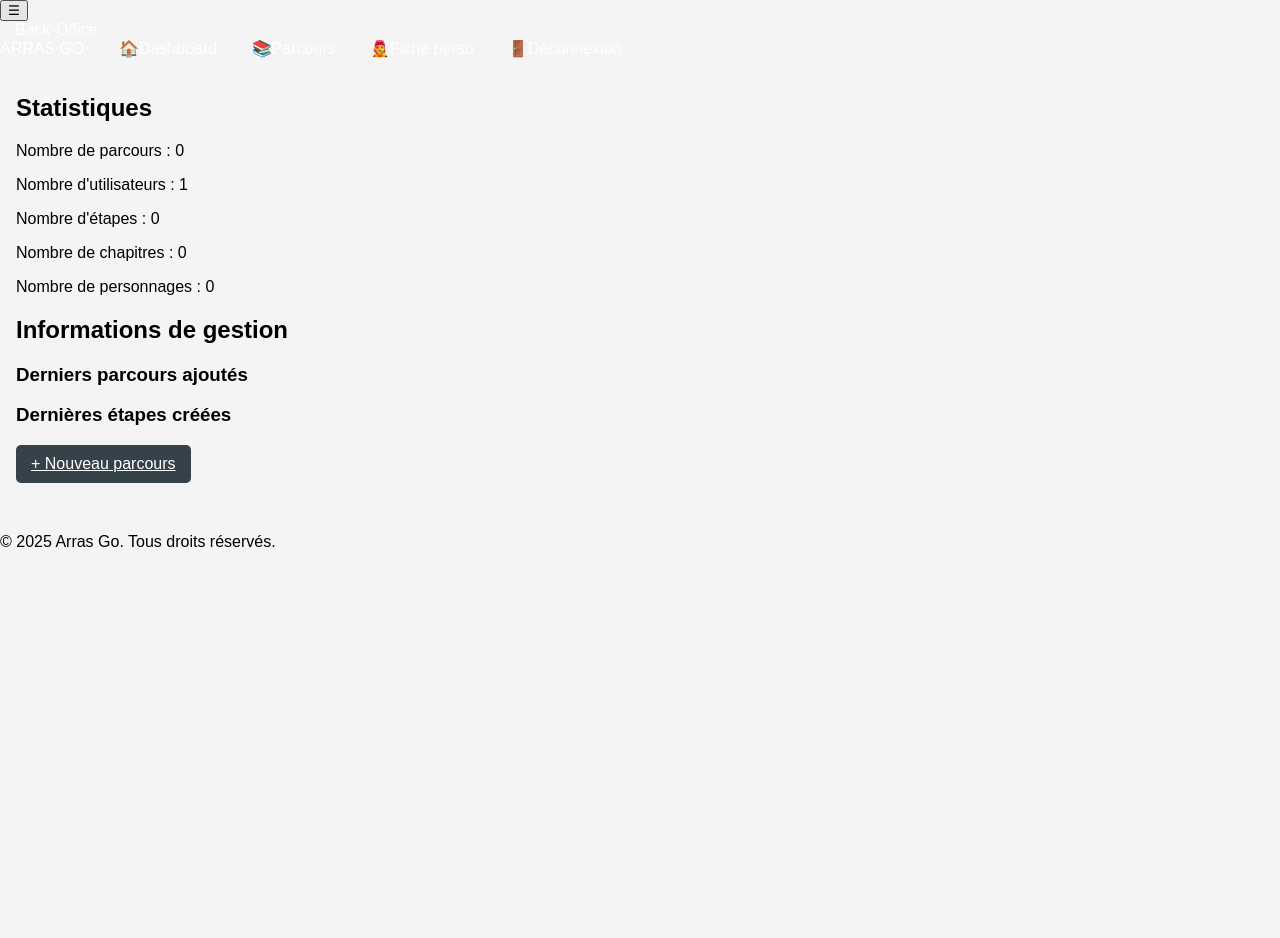
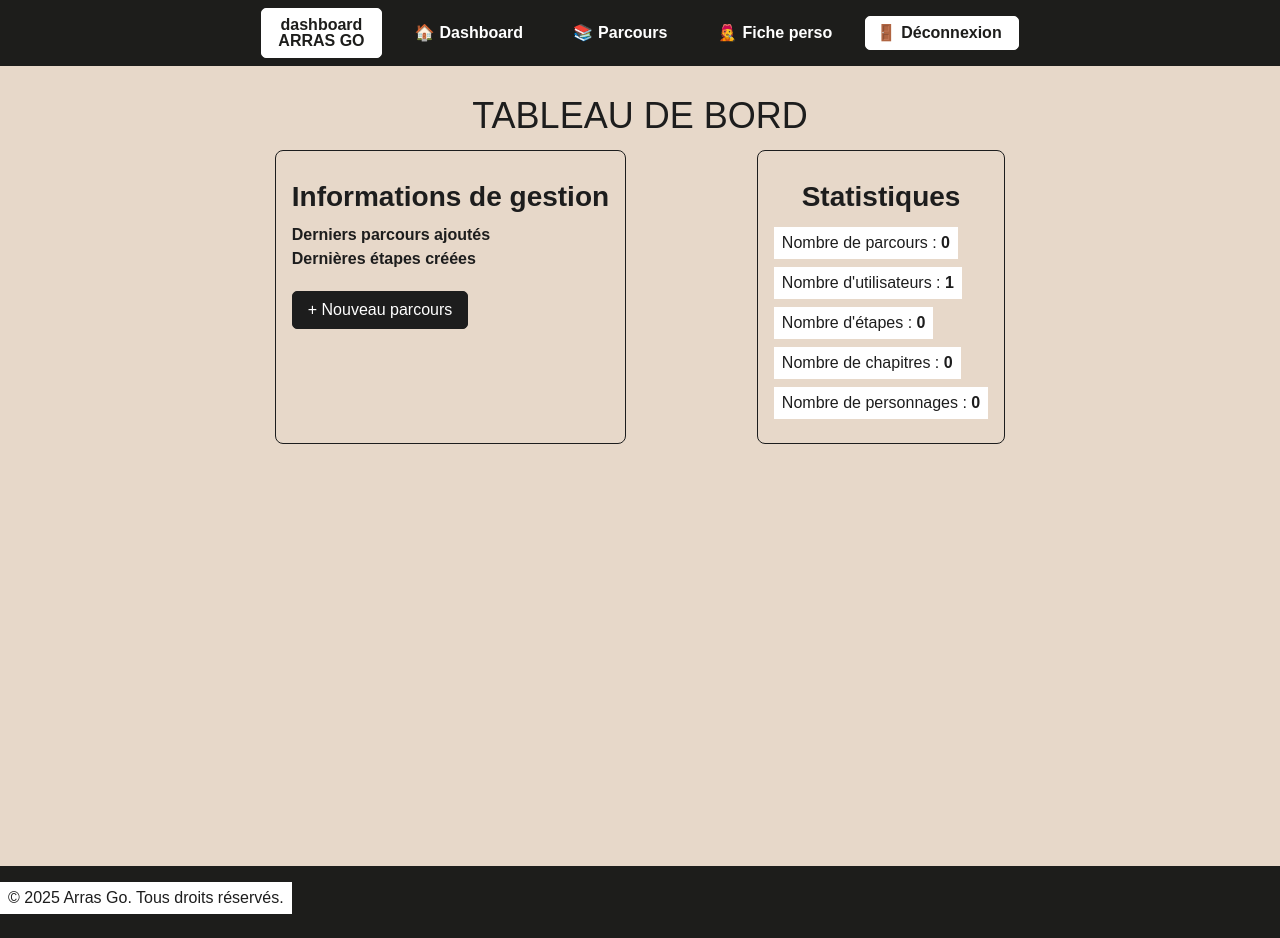
Before and after one commit to DarkSpharx/arrasgo, a PHP site: page /dashboard.php in a window 1280 px wide. Before the commit the page ends 547 px from the top, so only its background shows below. Run offline with PHP 8.4, Linux system fonts and the light colour scheme; a user stored in the database is signed in; data comes from the database, SQL or seed files in the repository; data that the repository does not hold is empty.

Commit message:
Modification du code et du CSS pour améliorer la lisibilité et l'accessibilité

```diff
--- a/backoffice/css/header_footer.css
+++ b/backoffice/css/header_footer.css
@@ -1,59 +1,60 @@
 /* En-tête */
 header {
+  font-size: 16px;
   background: #1d1d1b;
-  color: #ffffff;
+  color: #fff;
   text-align: center;
-  border-radius: 0 0 12px 12px;
 }
 
 .nav-admin {
   display: flex;
   justify-content: center;
   align-items: center;
-  gap: 24px;
-  padding: 12px 0;
+  gap: 16px;
+  padding: 8px 0;
   flex-wrap: wrap;
 }
 
 .nav-admin a {
   color: #fff;
+  border: 1px solid #1d1d1b;
   text-decoration: none;
   font-weight: 600;
-  font-size: 1.08em;
-  padding: 8px 18px;
-  border-radius: 6px;
+  padding: 8px 16px;
+  border-radius: 5px;
   transition: background 0.2s, color 0.2s;
   display: flex;
   align-items: center;
-  gap: 6px;
+  gap: 5px;
 }
 
 .nav-admin a:hover,
 .nav-admin a.active {
-  background: #e8491d;
-  color: #fff;
+  border: 1px solid #fff;
+  background: #fff;
+  color: #1d1d1d;
 }
 
 .nav-admin .logout-link {
-  background: #fff2f2;
-  color: #e8491d;
-  border: 1px solid #e8491d;
-  margin: 0 8px;
+  background: #fff;
+  color: #1d1d1b;
+  border: 1px solid #fff;
+  margin: 0;
   padding-left: 10px;
 }
 
 .nav-admin .logout-link:hover {
-  background: #e8491d;
+  background: #1d1d1b;
   color: #fff;
 }
 
 #logo-nav {
   color: #1d1d1b;
+  border: 1px solid #fff;
   background-color: #fff;
-  padding: 12px 18px;
-  border-radius: 6px;
+  padding: 8px 16px;
+  border-radius: 5px;
   font-weight: 600;
-  font-size: 1.08em;
 }
 
 @media (max-width: 700px) {
@@ -65,12 +66,8 @@ header {
     flex-direction: column;
     align-items: stretch;
     gap: 8px;
-    /* border-radius: 0 0 8px 8px; */
-    /* padding: 8px; */
   }
   .nav-admin a {
-    font-size: 1em;
-    /* padding: 10px 8px; */
     justify-content: flex-start;
   }
   #logo-nav {
@@ -81,10 +78,11 @@ header {
 
 /* Burger menu */
 .burger {
+  font-size: 20px;
+  padding: 8px;
   display: none;
   background: #1d1d1b;
   border: none;
-  font-size: 2.2em;
   color: #fff;
   position: absolute;
   top: 18px;
@@ -108,16 +106,23 @@ header {
     top: 0;
     left: 0;
     width: 100vw;
-    padding: 18px 0 18px 0;
-    border-radius: 0 0 12px 12px;
     z-index: 1000;
-    box-shadow: 0 4px 24px rgba(0, 0, 0, 0.12);
+    box-shadow: 8px 8px 8px rgba(0, 0, 0, 0.1);
   }
   .nav-admin.open {
     display: flex;
     color: #fff;
+    padding: 16px;
   }
   header {
     position: relative;
   }
 }
+
+footer {
+  font-size: 16px;
+  background: #1d1d1b;
+  color: #fff;
+  text-align: center;
+  padding: 16px 0;
+}
--- a/backoffice/css/reset.css
+++ b/backoffice/css/reset.css
@@ -122,3 +122,12 @@ table {
   border-collapse: collapse;
   border-spacing: 0;
 }
+
+* {
+  margin: 0;
+  padding: 0;
+  box-sizing: border-box;
+  font-family: Arial, Helvetica, sans-serif;
+  list-style: none;
+  text-decoration: none;
+}
--- a/backoffice/css/style_backoffice.css
+++ b/backoffice/css/style_backoffice.css
@@ -2,38 +2,130 @@
 
 body {
   font-family: Arial, sans-serif;
-  background-color: #f4f4f4;
+  background-color: #e7d8c9;
   margin: 0;
   padding: 0;
+  font-size: 16px;
 }
 
 main {
   padding: 16px;
+  max-width: 1024px;
+  display: flex;
+  flex-direction: column;
+  min-height: 100vh;
+  margin: auto;
+  & section {
+    margin: auto;
+  }
 }
 
-.login-container {
+h1 {
+  text-align: center;
+  font-size: 36px;
+  font-weight: 100;
+  margin: 16px;
+  color: #1d1d1d;
+  text-transform: uppercase;
+}
+
+h2 {
+  font-size: 28px;
+  font-weight: 600;
+  margin: 16px 0;
+  color: #1d1d1d;
+  text-align: center;
+}
+
+h3 {
+  font-size: 16px;
+  font-weight: 700;
+  margin-bottom: 8px;
+  color: #1d1d1d;
+}
+
+p,
+li {
+  color: #1d1d1d;
+  margin-bottom: 8px;
+  background-color: #fff;
+  padding: 8px;
+  width: fit-content;
+}
+
+strong {
+  font-weight: 700;
+}
+
+.container-horizontal {
+  display: flex;
+  justify-content: space-evenly;
+  flex-wrap: wrap;
+}
+
+.container-vertical {
   display: flex;
   flex-direction: column;
-  justify-content: center;
-  align-items: center;
+  border-radius: 8px;
+  border: 1px solid #1d1d1d;
+  padding: 16px;
+}
+
+/* CSS login */
+.form-container {
+  padding: 16px;
   min-width: 200px;
-  max-width: 400px;
+  max-width: 500px;
   width: 100%;
-  margin: auto;
   background: #fff;
   border-radius: 8px;
-  box-shadow: 0 2px 8px rgba(0, 0, 0, 0.08);
+  box-shadow: 8px 8px 8px rgba(0, 0, 0, 0.1);
   & form {
     width: 100%;
     display: flex;
     flex-direction: column;
-    gap: 12px;
+    gap: 16px;
     & .form-group {
+      width: 100%;
       display: flex;
       flex-direction: column;
-      gap: 4px;
+      gap: 0px;
+      & label {
+        font-weight: 600;
+        margin: 8px;
+        color: #1d1d1d;
+        display: block;
+      }
+      & input {
+        width: 100%;
+        padding: 10px 15px;
+        border: 1px solid #1d1d1d;
+        border-radius: 5px;
+        font-size: 1em;
+        background: transparent;
+        transition: border 0.2s;
+      }
     }
   }
+}
+/* Boutons */
+.button {
+  width: fit-content;
+  font-size: 16px;
+  display: inline-block;
+  padding: 10px 15px;
+  margin: 16px auto;
+  background: #1d1d1d;
+  color: #ffffff;
+  border: solid 1px #1d1d1d;
+  border-radius: 5px;
+  cursor: pointer;
+  transition: border 0.2s;
+}
+.button:hover {
+  background: transparent;
+  border: solid 1px #1d1d1d;
+  color: #1d1d1d;
 }
 
 nav a {
@@ -43,21 +135,6 @@ nav a {
 }
 
 nav a:hover {
-  background: #e8491d;
-}
-
-/* Boutons */
-.button {
-  display: inline-block;
-  padding: 10px 15px;
-  background: #35424a;
-  color: #ffffff;
-  border: none;
-  border-radius: 5px;
-  cursor: pointer;
-}
-
-.button:hover {
   background: #e8491d;
 }
 
@@ -98,17 +175,6 @@ nav a:hover {
   cursor: pointer;
 }
 
-/* Centrer le titre principal */
-h1 {
-  text-align: center;
-}
-
-.admin-shortcuts {
-  display: flex;
-  gap: 12px;
-  margin-bottom: 18px;
-}
-
 .alert {
   background: #fff3cd;
   color: #856404;
--- a/backoffice/dashboard.php
+++ b/backoffice/dashboard.php
@@ -28,25 +28,20 @@ $parcoursSansEtape = $pdo->query("SELECT nom_parcours FROM parcours WHERE id_par
 <head>
     <meta charset="UTF-8">
     <meta name="viewport" content="width=device-width, initial-scale=1.0">
+    <link rel="stylesheet" href="css/reset.css">
     <link rel="stylesheet" href="css/style_backoffice.css">
+    <link rel="stylesheet" href="css/header_footer.css">
     <script src="js/admin.js" defer></script>
-    <title>Dashboard - Backoffice</title>
+    <title>Dashboard - ARRAS GO</title>
 </head>
 
 <body>
     <?php include 'header.php'; ?>
 
     <main>
-        <section>
-            <h2>Statistiques</h2>
-            <p>Nombre de parcours : <?php echo $parcoursCount; ?></p>
-            <p>Nombre d'utilisateurs : <?php echo $usersCount; ?></p>
-            <p>Nombre d'étapes : <?php echo $etapesCount; ?></p>
-            <p>Nombre de chapitres : <?php echo $chapitresCount; ?></p>
-            <p>Nombre de personnages : <?php echo $personnagesCount; ?></p>
-        </section>
-
-        <section>
+        <h1>Tableau de bord</h1>
+        <div class="container-horizontal">
+            <div class="container-vertical">
                 <h2>Informations de gestion</h2>
                 <h3>Derniers parcours ajoutés</h3>
                 <ul>
@@ -60,7 +55,9 @@ $parcoursSansEtape = $pdo->query("SELECT nom_parcours FROM parcours WHERE id_par
                         <li><?= htmlspecialchars($e['titre_etape']) ?></li>
                     <?php endforeach; ?>
                 </ul>
-        </section>
+                <div>
+                    <a href="add_parcours.php" class="button">+ Nouveau parcours</a>
+                </div>
 
                 <?php if (count($parcoursSansEtape) > 0): ?>
                     <div class="alert">
@@ -72,9 +69,16 @@ $parcoursSansEtape = $pdo->query("SELECT nom_parcours FROM parcours WHERE id_par
                         </ul>
                     </div>
                 <?php endif; ?>
+            </div>
 
-        <div class="admin-shortcuts" style="margin-bottom:18px;">
-            <a href="add_parcours.php" class="button">+ Nouveau parcours</a>
+            <div class="container-vertical">
+                <h2>Statistiques</h2>
+                <p>Nombre de parcours : <strong><?php echo $parcoursCount; ?></strong></p>
+                <p>Nombre d'utilisateurs : <strong><?php echo $usersCount; ?></strong></p>
+                <p>Nombre d'étapes : <strong><?php echo $etapesCount; ?></strong></p>
+                <p>Nombre de chapitres : <strong><?php echo $chapitresCount; ?></strong></p>
+                <p>Nombre de personnages : <strong><?php echo $personnagesCount; ?></strong></p>
+            </div>
         </div>
     </main>
 
--- a/backoffice/header.php
+++ b/backoffice/header.php
@@ -5,11 +5,9 @@ declare(strict_types=1);
 <header>
     <button class="burger" id="burger-menu" aria-label="Menu">&#9776;</button>
     <nav class="nav-admin" id="nav-admin">
-        <a href="dashboard.php" id="logo-nav">Back-Office<br>ARRAS GO</a>
+        <a href="dashboard.php" id="logo-nav">dashboard<br>ARRAS GO</a>
         <a href="dashboard.php"><span>🏠</span>Dashboard</a>
         <a href="list_parcours.php"><span>📚</span>Parcours</a>
-        <!-- <a href="list_etapes.php"><span>🗺️</span> Étapes</a> -->
-        <!-- <a href="list_chapitres.php"><span>📖</span> Chapitres</a> -->
         <a href="list_personnages.php"><span>🧑‍🎤</span>Fiche perso</a>
         <a href="logout.php" class="logout-link"><span>🚪</span>Déconnexion</a>
     </nav>
```
Also changed, not shown: backoffice/login.php (+8 -6 lines), data/images/689d95f6774eb_abbe_de_liesse_photo.webp (added), data/images/689d965d791d5_6892e750.jpg (added), data/images/689d965d7d39b_acte_2_pc.webp (added), data/images/689d965d8360d_acte_3_question.webp (added), data/images/689d968da5b93_acte_1.webp (added), 1 other file. Lines whose indentation alone changed are shown as unchanged.
